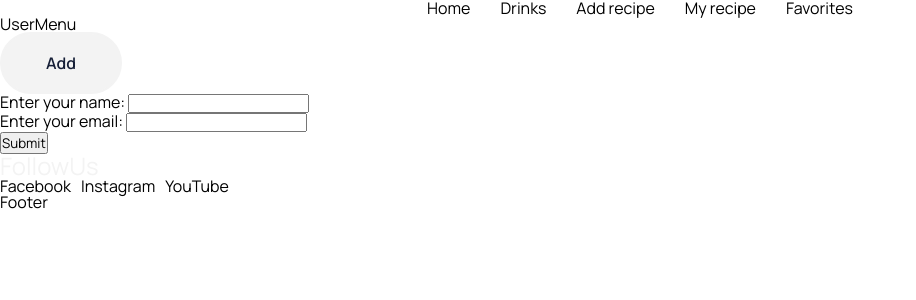
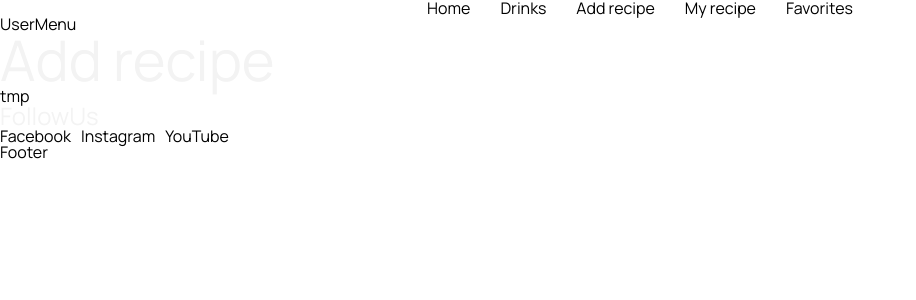
Before and after one commit to PVO-fullstack/drink_master, a React (Vite) app: page /addrecipe in a window 1280 px wide. Shown: the top 300 px of the page, without its empty margins (0-916 px from the left). Built offline with nearby package versions, Linux system fonts and the light colour scheme.

Commit message:
adds reexports from components folder root

```diff
--- a/src/components/AddRecipeForm/AddRecipeForm.jsx
+++ b/src/components/AddRecipeForm/AddRecipeForm.jsx
@@ -1,26 +1,10 @@
 // import React from 'react'
 // import PropTypes from "prop-types";
-
-// import { Button } from '../Button/Button';
 
 // ###################################################
 
 export const AddRecipeForm = () => {
-  return (
-    <form>
-      <div>
-        <label htmlFor="name">Enter your name: </label>
-        <input type="text" name="name" id="name" required />
-      </div>
-      <div>
-        <label htmlFor="email">Enter your email: </label>
-        <input type="email" name="email" id="email" required />
-      </div>
-      <div>{/* <input type="file" value="Add imag" /> */}</div>
-
-      <button type="submit">Submit</button>
-    </form>
-  );
+  return <div>tmp</div>;
 };
 
 // AddRecipeForm.propTypes = {
--- /dev/null
+++ b/src/components/index.js
@@ -0,0 +1,12 @@
+// Headings
+export { PageTitle } from './Typography/PageTitle/PageTitle';
+export { SectionTitle } from './Typography/SectionTitle/SectionTitle';
+export { SubTitle } from './Typography/SubTitle/SubTitle';
+export { Paragraph } from './Typography/Paragraph/Paragraph';
+
+// Buttons
+export { Button } from './Button/Button';
+
+// Blocks
+export { FollowUs } from './FollowUs/FollowUs';
+export { AddRecipeForm } from './AddRecipeForm/AddRecipeForm';
--- a/src/pages/AddRecipe.jsx
+++ b/src/pages/AddRecipe.jsx
@@ -1,16 +1,11 @@
 // import React from 'react';
-// import PageTitle from '../components/Typography/PageTitle/PageTitle';
-import { Button } from '../components/Button/Button';
-import { AddRecipeForm } from '../components/AddRecipeForm/AddRecipeForm';
-import { FollowUs } from '../components/FollowUs/FollowUs';
+import { AddRecipeForm, FollowUs, PageTitle } from '../components';
 
 export const AddRecipe = () => {
   return (
     <div>
-      {/* <PageTitle>Add recipe</PageTitle> */}
-      <Button variant="accented">Add</Button>
+      <PageTitle>Add recipe</PageTitle>
       <AddRecipeForm />
-
       <FollowUs />
     </div>
   );
```
